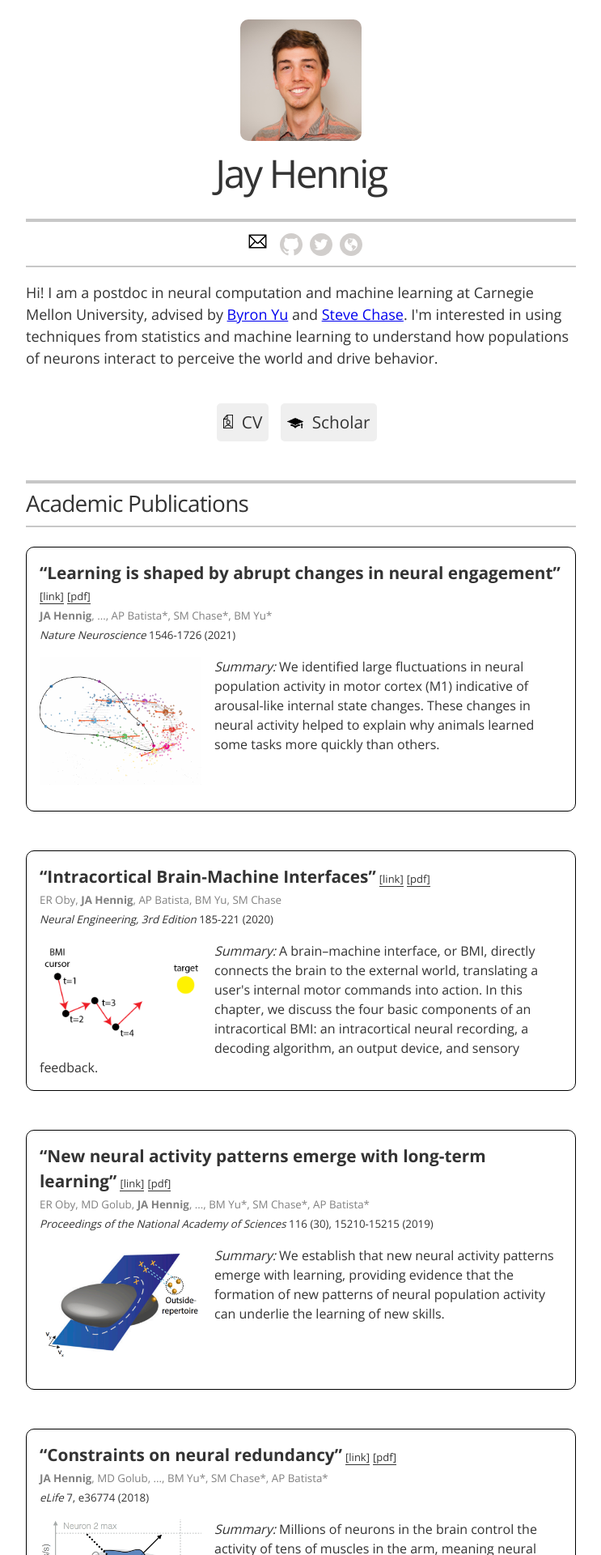
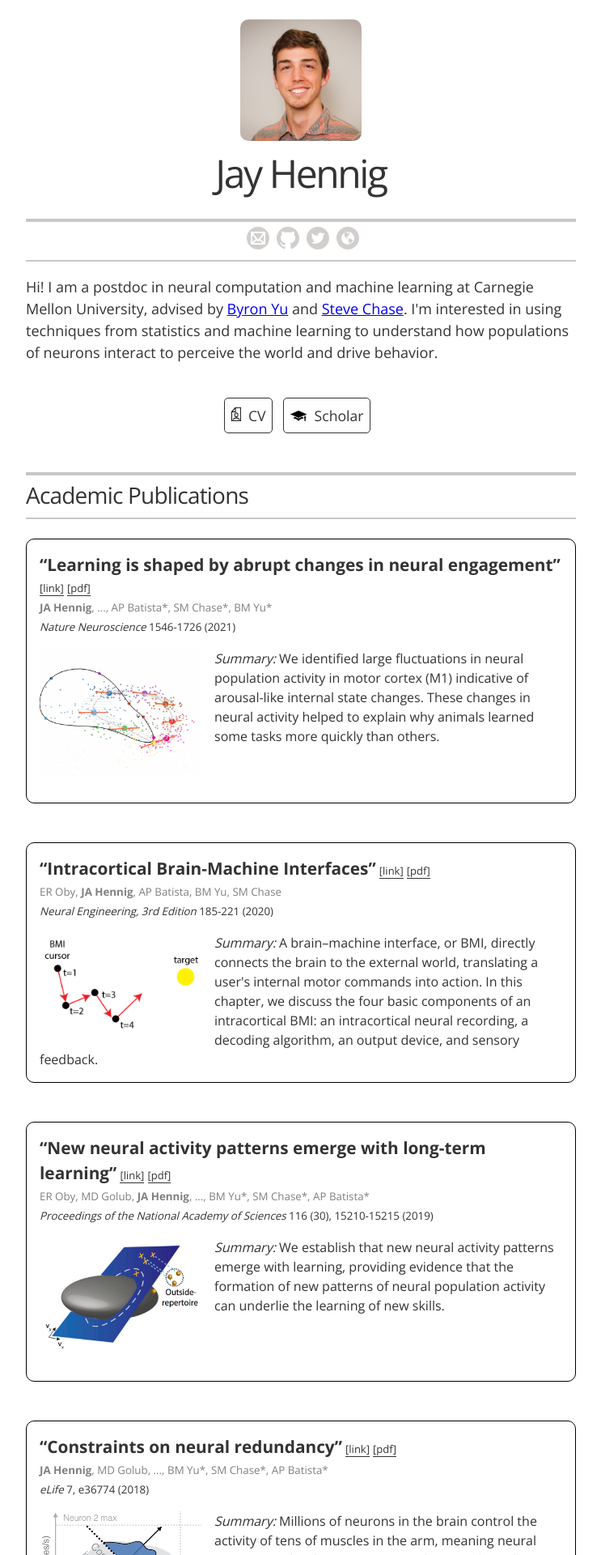
Before and after one commit to mobeets/me, a Jekyll site: the page built from index.html, in a window 1280 px wide. Shown: the top 1920 px of the page at 81% size, without its empty margins (268-1011 px from the left). Built offline with Jekyll 4.4.1, drawn with Linux system fonts in a browser that asks for light colours.

Commit message:
email icon

```diff
--- a/_includes/icon-links.html
+++ b/_includes/icon-links.html
@@ -2,9 +2,14 @@
 {% if site.resume_social_links %}
 <ul class="icon-links">
 
+  <!-- n.b. to create a new icon, create in illustrator starting from _assets/icons.ai -->
+  <!-- Then save as svg -->
+  <!-- Then copy to _includes/icons and change extension to html -->
+  <!-- Then (critical!) replace the <svg> header with that from a pre-existing icon -->
+
   <!-- Email link -->
   {% if site.resume_social_links.resume_email %}
-  <li class="icon-link-item"><a href="mailto:{{ site.resume_social_links.resume_email }}" class="icon-link" itemprop="sameAs"><img src="static/icons/icon-email.png" style="width:2.2em;"/></a></li>
+  <li class="icon-link-item"><a href="{{ site.resume_social_links.resume_email }}" class="icon-link" itemprop="sameAs">{% include icons/icon-email.html %}</a></li>
   {% endif %}
 
   <!-- GitHub link -->
--- /dev/null
+++ b/_includes/icons/icon-email.html
@@ -0,0 +1,7 @@
+<svg class="icon" xmlns="http://www.w3.org/2000/svg" xmlns:xlink="http://www.w3.org/1999/xlink" x="0px" y="0px"
+   viewBox="0 0 28 28" enable-background="new 0 0 28 28" xml:space="preserve" width="28">
+<path fill="#D1CECC" d="M28,14c0,7.731-6.269,14-14,14C6.268,28,0,21.731,0,14C0,6.268,6.268,0,14,0C21.731,0,28,6.268,28,14"/>
+<path fill="none" stroke="#FFFFFF" stroke-width="2" stroke-linecap="round" stroke-linejoin="round" stroke-miterlimit="10" d="
+	M12.47,15.324l-6.512,5.634 M15.53,15.324l6.512,5.634 M5.958,7.042v13.916h16.084V7.042H5.958z M5.958,7.042L14,17.271
+	l8.042-10.229"/>
+</svg>
--- a/_sass/_resume.scss
+++ b/_sass/_resume.scss
@@ -125,7 +125,8 @@
 
 .contact-button {
   @include border-radius(5px);
-  background-color: #efefef;
+  //background-color: #efefef;
+  border: 1px solid;
   text-decoration: none;
   text-align: center;
   display: inline-block;
@@ -133,7 +134,7 @@
   margin-right: 0.5em;
   padding: 0.5rem;
   //width: 220px;
-  font-size: 1.3rem;
+  font-size: 1.1rem;
   @include sans_light;
   color: #333;
   //line-height: 35px;
```
Also changed, not shown: _assets/icons/icon-email.svg (added), 1 other file.
